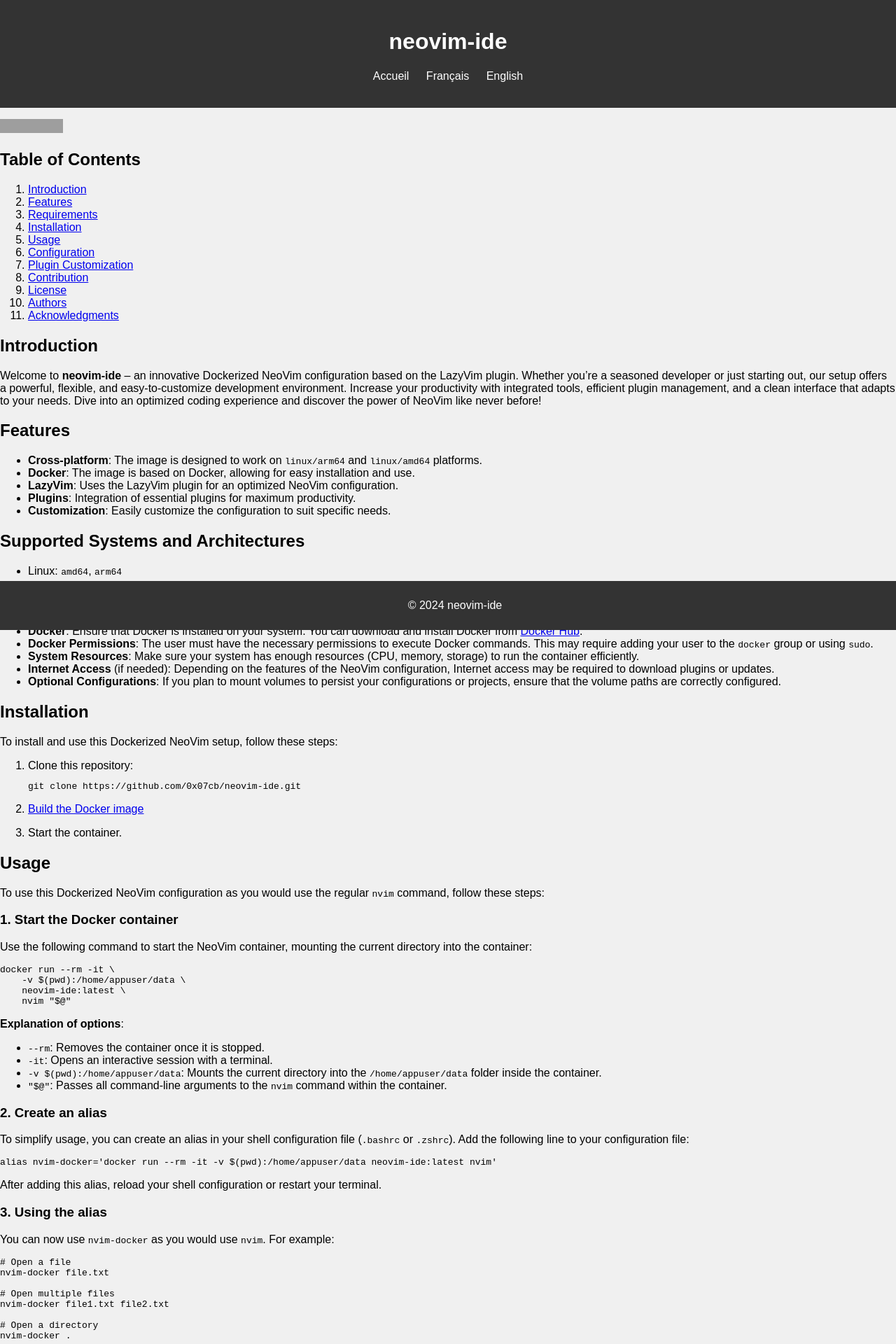
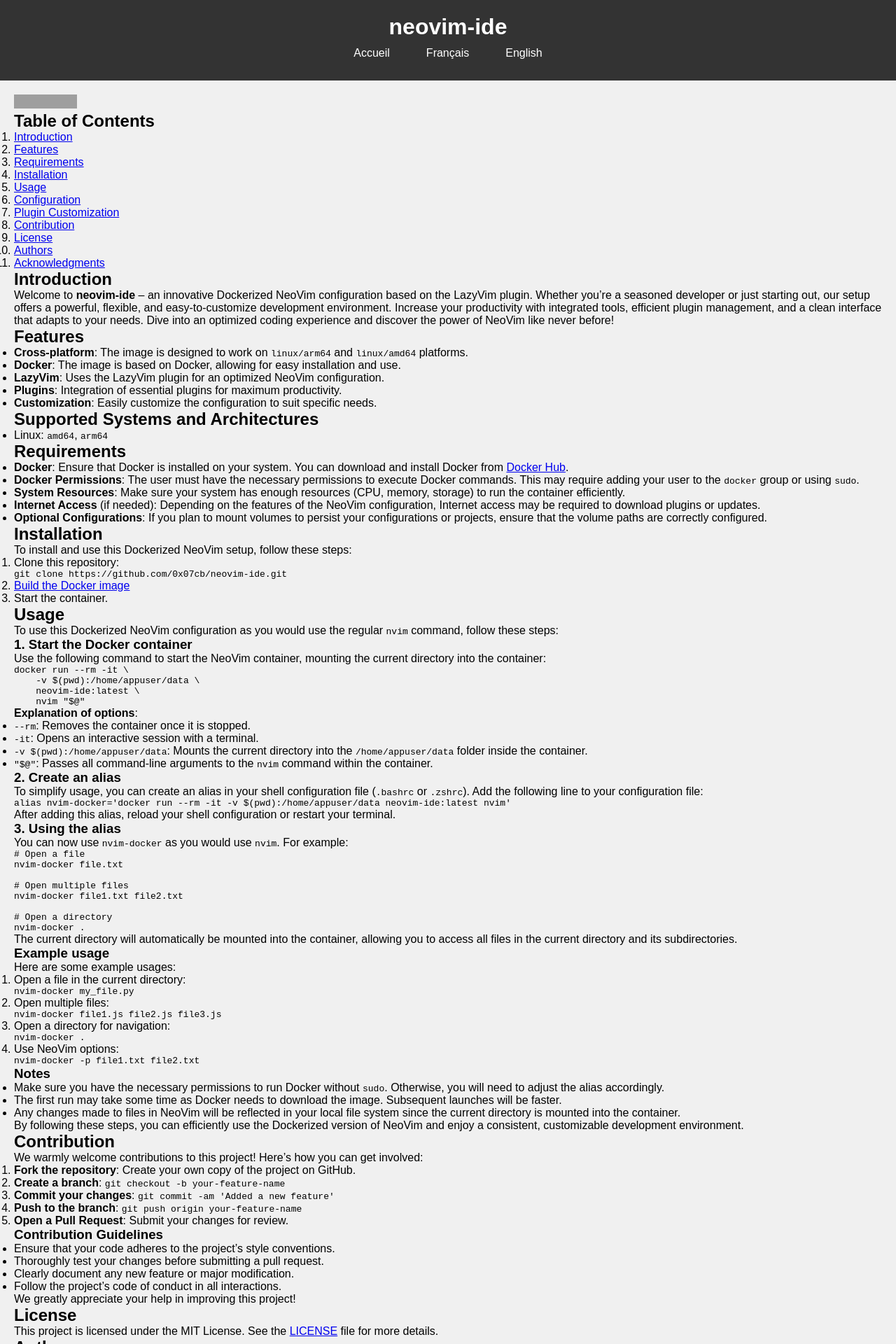
Before and after one commit to 0x07CB/neovim-ide, a Jekyll site: the page built from index.md, in a window 1280 px wide. Shown: the top 1920 px of the page at 70% size. Built offline with Jekyll 4.4.1, drawn with Linux system fonts in a browser that asks for light colours; grey boxes are pictures that could not be loaded.

Commit message:
update style.css

```diff
--- a/assets/css/style.css
+++ b/assets/css/style.css
@@ -1,40 +1,94 @@
 /* assets/css/style.css */
 
-body {
-    font-family: Arial, sans-serif;
+/* Variables pour faciliter la gestion des couleurs et des tailles */
+:root {
+    --primary-color: #333;
+    --secondary-color: #fff;
+    --background-color: #f0f0f0;
+    --font-family: 'Arial', sans-serif;
+    --padding-header: 20px;
+    --padding-footer: 10px;
+    --nav-margin: 0 10px;
+}
+
+/* Reset de base */
+* {
     margin: 0;
     padding: 0;
-    background-color: #f0f0f0;
+    box-sizing: border-box;
 }
 
+body {
+    font-family: var(--font-family);
+    background-color: var(--background-color);
+    min-height: 100vh;
+    display: flex;
+    flex-direction: column;
+}
+
+/* Header */
 header {
-    background-color: #333;
-    color: #fff;
-    padding: 20px;
+    background-color: var(--primary-color);
+    color: var(--secondary-color);
+    padding: var(--padding-header);
     text-align: center;
+}
+
+/* Navigation */
+nav {
+    margin: 10px 0;
 }
 
 nav ul {
     list-style: none;
-    padding: 0;
+    display: flex;
+    justify-content: center;
+    flex-wrap: wrap;
 }
 
 nav li {
-    display: inline;
-    margin: 0 10px;
+    margin: var(--nav-margin);
 }
 
 nav a {
-    color: #fff;
+    color: var(--secondary-color);
     text-decoration: none;
+    padding: 8px 16px;
+    transition: background-color 0.3s ease;
 }
 
+nav a:hover {
+    background-color: rgba(255, 255, 255, 0.2);
+    border-radius: 4px;
+}
+
+/* Main Content */
+main {
+    flex: 1;
+    padding: 20px;
+}
+
+/* Footer */
 footer {
-    background-color: #333;
-    color: #fff;
+    background-color: var(--primary-color);
+    color: var(--secondary-color);
     text-align: center;
-    padding: 10px;
-    position: fixed;
-    width: 100%;
-    bottom: 0;
+    padding: var(--padding-footer);
+    /* Suppression du positionnement fixe */
 }
+
+/* Responsive Design */
+@media (max-width: 768px) {
+    nav ul {
+        flex-direction: column;
+        align-items: center;
+    }
+
+    nav li {
+        margin: 5px 0;
+    }
+
+    footer {
+        position: relative;
+    }
+}
```
